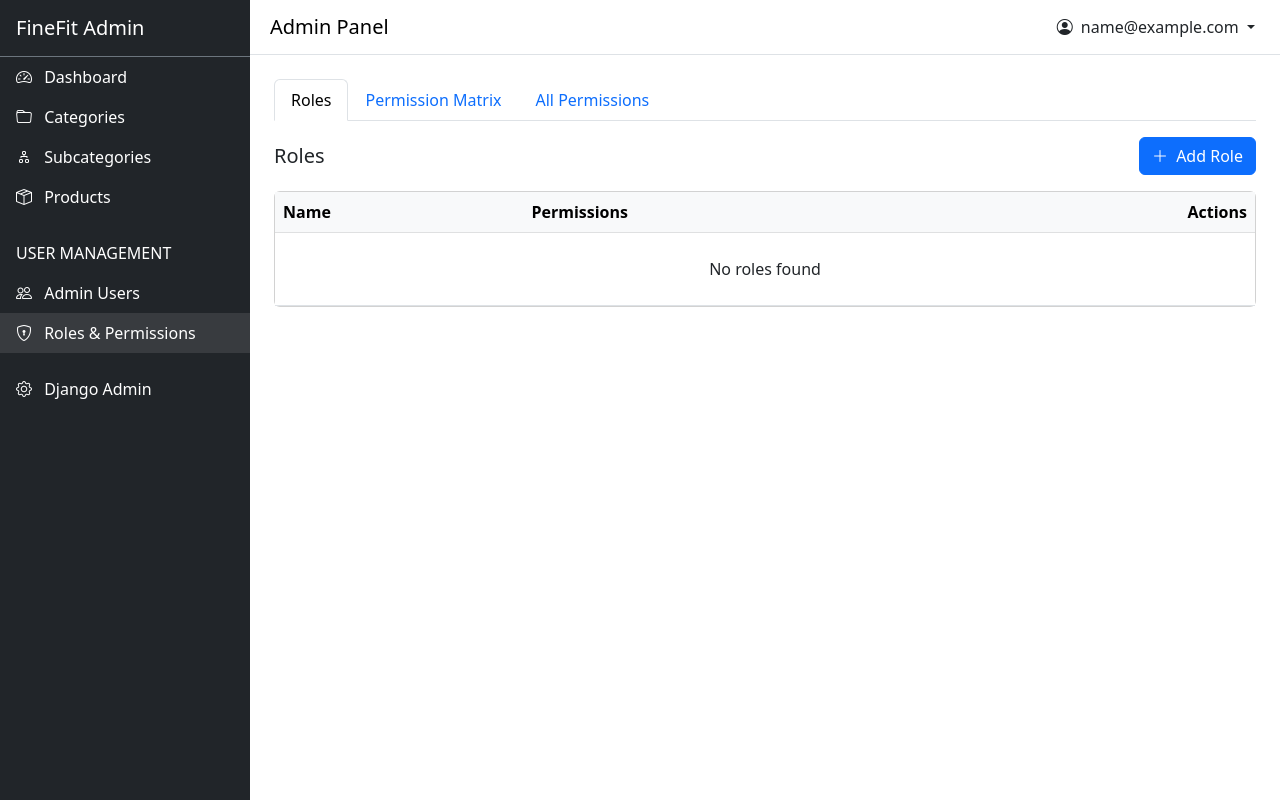
After one commit to akash3410/fineFit, a Django app: page /admin/access-control/ in a window 1280 px wide. The commit adds this page. Run offline with Django 5.2, Linux system fonts and the light colour scheme; the visitor is signed in with stand-in values (Sample User, id 1).

Commit message:
Roles & Permissions

```diff
--- a/backend/apps/admin_panel/urls.py
+++ b/backend/apps/admin_panel/urls.py
@@ -27,11 +27,15 @@ urlpatterns = [
     path("admins/<uuid:pk>/toggle/", admin_user_views.admin_user_toggle, name="admin_user_toggle"),
 
     # Roles & Permissions
-    path("roles/", role_views.role_list, name="role_list"),
+    path("access-control/", role_views.access_control, name="access_control"),
+    # Keep old URLs for backward compatibility
+    path("roles/", role_views.access_control, name="role_list"),
     path("roles/create/", role_views.role_create, name="role_create"),
     path("roles/<int:pk>/edit/", role_views.role_edit, name="role_edit"),
     path("roles/<int:pk>/delete/", role_views.role_delete, name="role_delete"),
-    path("permissions/", role_views.permission_list, name="permission_list"),
+    path("permissions/", role_views.access_control, name="permission_list"),
+
+    path("", views.dashboard, name="dashboard"),
 
     # Categories
     path("", views.category_list, name="category_list"),
--- a/backend/templates/admin_panel/includes/sidebar.html
+++ b/backend/templates/admin_panel/includes/sidebar.html
@@ -33,13 +33,8 @@
             </a>
         </li>
         <li class="nav-item">
-            <a class="nav-link text-white {% if 'roles' in request.path %}active{% endif %}" href="/admin/roles/">
-                <i class="bi bi-person-badge me-2"></i> Roles
-            </a>
-        </li>
-        <li class="nav-item">
-            <a class="nav-link text-white {% if 'permissions' in request.path %}active{% endif %}" href="/admin/permissions/">
-                <i class="bi bi-shield-lock me-2"></i> Permissions
+            <a class="nav-link text-white {% if 'roles' in request.path or 'permissions' in request.path or 'access-control' in request.path %}active{% endif %}" href="{% url 'admin_panel:access_control' %}">
+                <i class="bi bi-shield-lock me-2"></i> Roles & Permissions
             </a>
         </li>
         {% endif %}
--- /dev/null
+++ b/backend/templates/admin_panel/roles/access_control.html
@@ -0,0 +1,181 @@
+{% extends 'admin_panel/base.html' %}
+{% block title %}Roles & Permissions - FineFit Admin{% endblock %}
+{% block page_title %}Roles & Permissions{% endblock %}
+
+{% block content %}
+<ul class="nav nav-tabs mb-3" id="accessControlTabs" role="tablist">
+    <li class="nav-item" role="presentation">
+        <button class="nav-link {% if tab == 'roles' or not tab %}active{% endif %}" id="roles-tab" data-bs-toggle="tab" data-bs-target="#roles" type="button" role="tab">Roles</button>
+    </li>
+    <li class="nav-item" role="presentation">
+        <button class="nav-link {% if tab == 'matrix' %}active{% endif %}" id="matrix-tab" data-bs-toggle="tab" data-bs-target="#matrix" type="button" role="tab">Permission Matrix</button>
+    </li>
+    <li class="nav-item" role="presentation">
+        <button class="nav-link {% if tab == 'permissions' %}active{% endif %}" id="permissions-tab" data-bs-toggle="tab" data-bs-target="#permissions" type="button" role="tab">All Permissions</button>
+    </li>
+</ul>
+
+<div class="tab-content" id="accessControlTabsContent">
+    <div class="tab-pane fade {% if tab == 'roles' or not tab %}show active{% endif %}" id="roles" role="tabpanel">
+        <div class="d-flex justify-content-between align-items-center mb-3">
+            <h5 class="mb-0">Roles</h5>
+            <a href="{% url 'admin_panel:role_create' %}" class="btn btn-primary"><i class="bi bi-plus-lg me-1"></i> Add Role</a>
+        </div>
+        <div class="card">
+            <div class="card-body p-0">
+                <div class="table-responsive">
+                    <table class="table table-hover mb-0">
+                        <thead class="table-light">
+                            <tr>
+                                <th>Name</th>
+                                <th>Permissions</th>
+                                <th class="text-end">Actions</th>
+                            </tr>
+                        </thead>
+                        <tbody>
+                            {% for role in roles %}
+                            <tr>
+                                <td>{{ role.name }}</td>
+                                <td>{{ role.permissions.count }} permission{{ role.permissions.count|pluralize }}</td>
+                                <td class="text-end">
+                                    <a href="{% url 'admin_panel:role_edit' role.pk %}" class="btn btn-sm btn-outline-primary" title="Edit"><i class="bi bi-pencil"></i></a>
+                                    <button class="btn btn-sm btn-outline-danger" onclick="confirmDelete({{ role.pk }}, 'role', '{{ role.name|escapejs }}', '{% url 'admin_panel:role_delete' role.pk %}')" title="Delete"><i class="bi bi-trash"></i></button>
+                                </td>
+                            </tr>
+                            {% empty %}
+                            <tr>
+                                <td colspan="3" class="text-center py-4">No roles found</td>
+                            </tr>
+                            {% endfor %}
+                        </tbody>
+                    </table>
+                </div>
+            </div>
+        </div>
+    </div>
+
+    <div class="tab-pane fade {% if tab == 'matrix' %}show active{% endif %}" id="matrix" role="tabpanel">
+        <div class="d-flex justify-content-between align-items-center mb-3">
+            <h5 class="mb-0">Permission Matrix</h5>
+        </div>
+        <form method="post">
+            {% csrf_token %}
+            <input type="hidden" name="action" value="update_matrix">
+            <div class="card">
+                <div class="card-body p-0">
+                    <div class="table-responsive" style="max-height: 70vh;">
+                        <table class="table table-bordered table-sm mb-0">
+                            <thead class="table-light" style="position: sticky; top: 0; z-index: 10;">
+                                <tr>
+                                    <th style="position: sticky; left: 0; background: #f8f9fa; z-index: 11;">Permission</th>
+                                    {% for role in roles %}
+                                    <th class="text-center" style="min-width: 120px;">{{ role.name }}</th>
+                                    {% endfor %}
+                                </tr>
+                            </thead>
+                            <tbody>
+                                {% for app_label, perms in permissions_by_app.items %}
+                                <tr class="table-secondary">
+                                    <td colspan="{{ roles|length|add:1 }}" style="position: sticky; left: 0;"><strong>{{ app_label|title }}</strong></td>
+                                </tr>
+                                {% for perm in perms %}
+                                <tr>
+                                    <td style="position: sticky; left: 0; background: white;" title="{{ perm.name }}">
+                                        <small>{{ perm.codename }}</small>
+                                    </td>
+                                    {% for role in roles %}
+                                    <td class="text-center">
+                                        <input type="checkbox" name="perms_{{ role.id }}" value="{{ perm.id }}" {% if perm in role.permissions.all %}checked{% endif %}>
+                                    </td>
+                                    {% endfor %}
+                                </tr>
+                                {% endfor %}
+                                {% endfor %}
+                            </tbody>
+                        </table>
+                    </div>
+                </div>
+                <div class="card-footer">
+                    <button type="submit" class="btn btn-primary">Save Changes</button>
+                </div>
+            </div>
+        </form>
+    </div>
+
+    <div class="tab-pane fade {% if tab == 'permissions' %}show active{% endif %}" id="permissions" role="tabpanel">
+        <div class="d-flex justify-content-between align-items-center mb-3">
+            <h5 class="mb-0">All Permissions</h5>
+        </div>
+        <div class="card mb-3">
+            <div class="card-body">
+                <form method="get" class="row g-2">
+                    <input type="hidden" name="tab" value="permissions">
+                    <div class="col-md-6">
+                        <input type="text" name="q" class="form-control" placeholder="Search by codename or name..." value="{{ search }}">
+                    </div>
+                    <div class="col-md-4">
+                        <select name="app" class="form-select">
+                            <option value="">All Apps</option>
+                            {% for app in apps %}
+                            <option value="{{ app }}" {% if app_filter == app %}selected{% endif %}>{{ app|title }}</option>
+                            {% endfor %}
+                        </select>
+                    </div>
+                    <div class="col-md-2">
+                        <button type="submit" class="btn btn-outline-primary w-100"><i class="bi bi-search"></i> Search</button>
+                    </div>
+                </form>
+            </div>
+        </div>
+        <div class="card">
+            <div class="card-body p-0">
+                <div class="table-responsive">
+                    <table class="table table-hover mb-0">
+                        <thead class="table-light">
+                            <tr>
+                                <th>Name</th>
+                                <th>Codename</th>
+                                <th>Content Type</th>
+                            </tr>
+                        </thead>
+                        <tbody>
+                            {% for perm in permissions %}
+                            <tr>
+                                <td>{{ perm.name }}</td>
+                                <td>{{ perm.codename }}</td>
+                                <td>{{ perm.content_type.app_label }}.{{ perm.content_type.model }}</td>
+                            </tr>
+                            {% empty %}
+                            <tr>
+                                <td colspan="3" class="text-center py-4">No permissions found</td>
+                            </tr>
+                            {% endfor %}
+                        </tbody>
+                    </table>
+                </div>
+            </div>
+            {% if page_obj.paginator.num_pages > 1 %}
+            <div class="card-footer bg-white">
+                <nav>
+                    <ul class="pagination mb-0 justify-content-center">
+                        {% if page_obj.has_previous %}
+                            <li class="page-item"><a class="page-link" href="?tab=permissions&page={{ page_obj.previous_page_number }}{% if search %}&q={{ search }}{% endif %}{% if app_filter %}&app={{ app_filter }}{% endif %}">Previous</a></li>
+                        {% endif %}
+                        {% for num in page_obj.paginator.page_range %}
+                            {% if page_obj.number == num %}
+                                <li class="page-item active"><span class="page-link">{{ num }}</span></li>
+                            {% elif num > page_obj.number|add:'-3' and num < page_obj.number|add:'3' %}
+                                <li class="page-item"><a class="page-link" href="?tab=permissions&page={{ num }}{% if search %}&q={{ search }}{% endif %}{% if app_filter %}&app={{ app_filter }}{% endif %}">{{ num }}</a></li>
+                            {% endif %}
+                        {% endfor %}
+                        {% if page_obj.has_next %}
+                            <li class="page-item"><a class="page-link" href="?tab=permissions&page={{ page_obj.next_page_number }}{% if search %}&q={{ search }}{% endif %}{% if app_filter %}&app={{ app_filter }}{% endif %}">Next</a></li>
+                        {% endif %}
+                    </ul>
+                </nav>
+            </div>
+            {% endif %}
+        </div>
+    </div>
+</div>
+{% endblock %}
```
Also changed, not shown: backend/apps/admin_panel/role_views.py (+84 -1 lines), backend/templates/admin_panel/roles/create.html (+28 -6 lines), backend/templates/admin_panel/roles/edit.html (+28 -6 lines), .kilo/plans/1793550771527-combine-roles-and-permissions.md (added).
